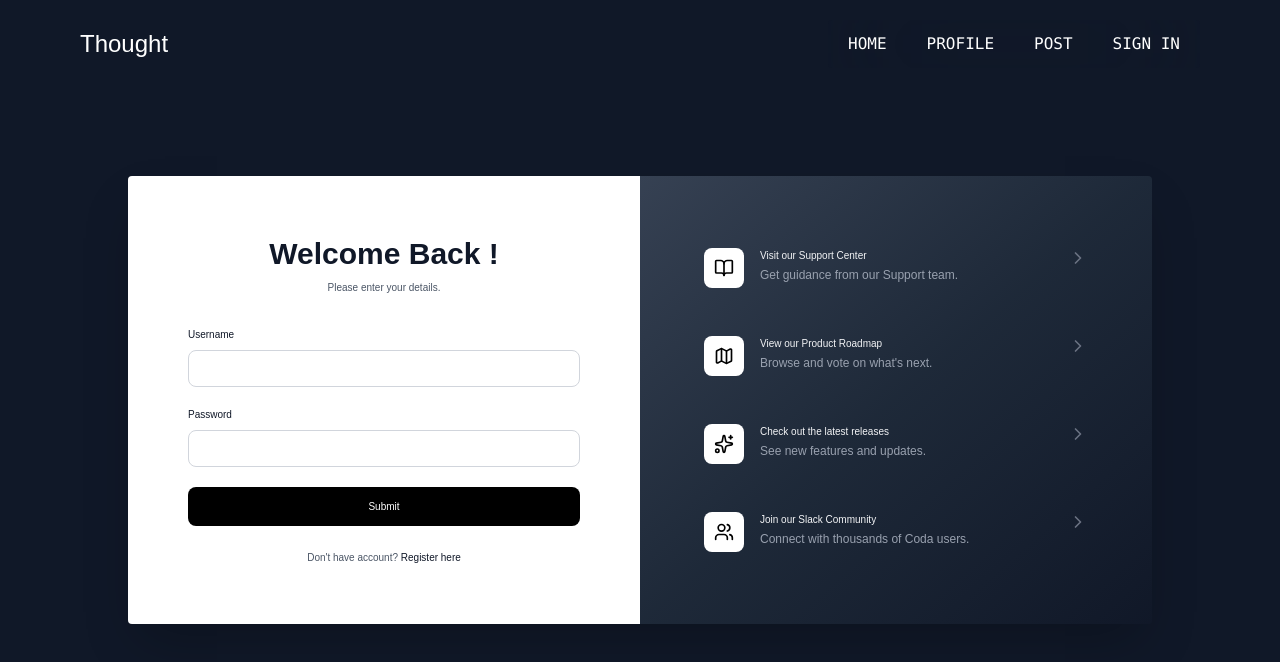
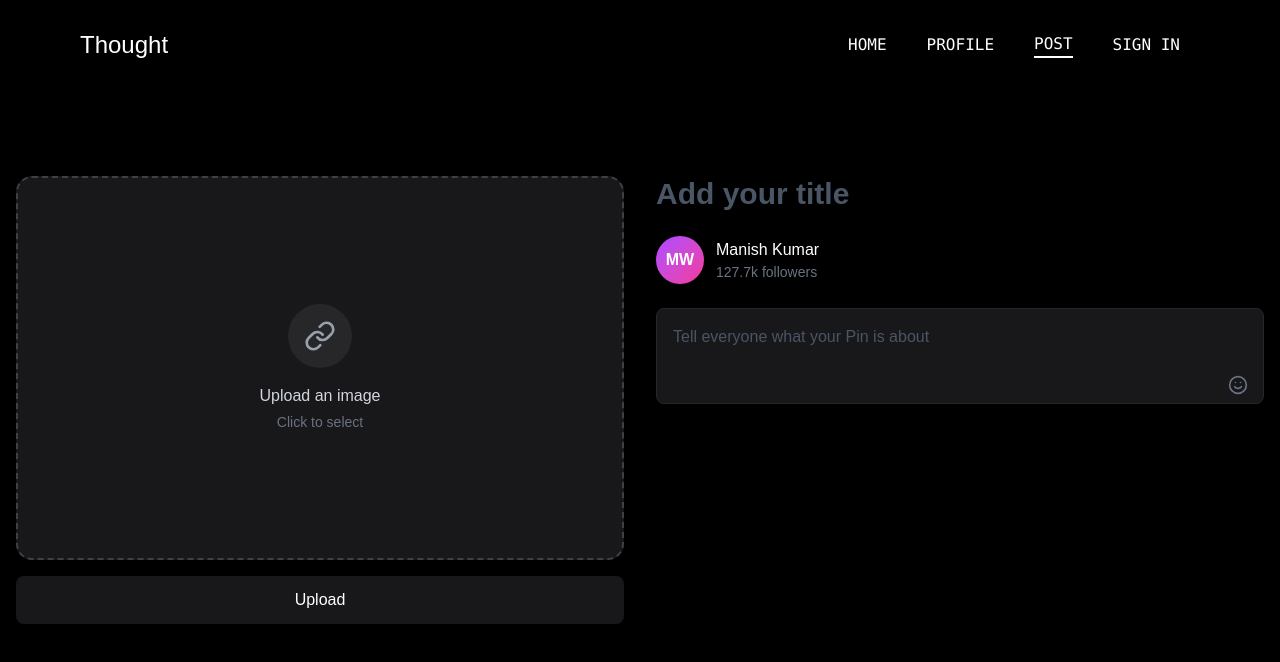
Before and after one commit to strictlyManish/Devconnect, a React (Vite) app in the folder client/: page /post in a window 1280 px wide. Before the commit this address led to /login. Shown: the top 662 px of the page. Built offline with nearby package versions, Linux system fonts and the light colour scheme; no server answers; a web font is replaced by a local one.

Commit message:
backend or fronted both are done with posts

```diff
--- /dev/null
+++ b/client/src/pages/Feed.jsx
@@ -0,0 +1,9 @@
+import React from 'react'
+
+function Feed() {
+  return (
+    <div>Feed</div>
+  )
+}
+
+export default Feed
--- a/client/src/pages/Home.jsx
+++ /dev/null
@@ -1,9 +0,0 @@
-import React from 'react'
-
-function Home() {
-  return (
-    <div className='min-h-screen w-screen text-white'>Home</div>
-  )
-}
-
-export default Home
--- a/client/src/pages/Post.jsx
+++ b/client/src/pages/Post.jsx
@@ -1,54 +1,103 @@
-import React, { useState } from 'react';
-import {  Link, Info, Smile } from 'lucide-react';
+import React, { useState } from "react";
+import { useForm } from "react-hook-form";
+import { Link, Smile } from "lucide-react";
+import { toast } from 'react-hot-toast';
+import axios from '../api/axios';
+import { useNavigate } from 'react-router-dom';
 
 export default function Post() {
-  const [title, setTitle] = useState('');
-  const [description, setDescription] = useState('');
-  const [destinationLink, setDestinationLink] = useState('');
-  const [publishTiming, setPublishTiming] = useState('immediate');
+  const { register, handleSubmit, reset, setValue } = useForm();
+  const [preview, setPreview] = useState(null);
+  const navigate = useNavigate()
+  const handleImagePreview = (e) => {
+    const file = e.target.files[0];
+    if (!file) return;
+
+    setValue("image", file);
+    setPreview(URL.createObjectURL(file));
+  };
+
+  const onSubmit = async ({ title, body, image }) => {
+    try {
+      const formData = new FormData();
+      formData.append('title', title);
+      formData.append('body', body);
+      formData.append('image', image[0] || image);
+
+      const res = await axios.post("/post", formData, {
+        headers: {
+          'Content-Type': 'multipart/form-data'
+        }
+      });
+
+      console.log(res);
+      toast.success("Post created successfully!");
+      navigate('/');
+      reset();
+    } catch (error) {
+      console.error(error);
+      toast.error("Failed to create post");
+    }
+  };
 
   return (
-    <div className="min-h-screen  text-white flex items-center  justify-center">
-      <div className="max-w-7xl mx-auto">
+    <div className="min-h-screen text-white flex items-center justify-center bg-black p-4">
+      <div className="max-w-7xl mx-auto w-full grid grid-cols-1 lg:grid-cols-2 gap-8">
 
-        {/* Main Content */}
-        <div className="grid grid-cols-1 lg:grid-cols-2 gap-8">
-          {/* Left Side - Image Upload */}
+        {/* Left Section */}
         <div className="space-y-4">
-            <div className="bg-zinc-900 rounded-2xl border-2 border-dashed border-zinc-700 h-96 flex flex-col items-center justify-center hover:border-zinc-600 transition-colors cursor-pointer">
+
+          <label
+            htmlFor="fileInput"
+            className="bg-zinc-900 rounded-2xl border-2 border-dashed border-zinc-700 h-96 flex flex-col items-center justify-center hover:border-zinc-600 transition-colors cursor-pointer overflow-hidden"
+          >
+            {preview ? (
+              <img
+                src={preview}
+                alt="Preview"
+                className="h-full w-full object-cover rounded-2xl"
+              />
+            ) : (
+              <>
                 <div className="bg-zinc-800 rounded-full p-4 mb-4">
                   <Link className="w-8 h-8 text-gray-400" />
                 </div>
-              <input type="text" />
-              <p className="text-gray-300 font-medium mb-1">Paste image or your post link</p>
-              <p>file url</p>
-              <br />
-              <br />
-              <input type="text" className='w-fit outline-0' placeholder='Paste url'  />
+                <p className="text-gray-300 font-medium mb-1">Upload an image</p>
+                <p className="text-gray-500 text-sm">Click to select</p>
+              </>
+            )}
+          </label>
 
-            </div>
+          {/* Hidden File Input */}
+          <input
+            id="fileInput"
+            type="file"
+            accept="image/*"
+            onChange={handleImagePreview}
+            className="hidden"
+          />
 
-            <button className="w-full bg-zinc-900 hover:bg-zinc-800 text-white py-3 rounded-lg transition-colors font-medium">
+          <button
+            onClick={handleSubmit(onSubmit)}
+            className="w-full bg-zinc-900 hover:bg-zinc-800 text-white py-3 rounded-lg transition-colors font-medium"
+          >
             Upload
           </button>
         </div>
 
-          {/* Right Side - Form */}
+        {/* Right Section */}
         <div className="space-y-6">
-            {/* Title Input */}
-            <div>
+          {/* Title */}
           <input
             type="text"
             placeholder="Add your title"
-                value={title}
-                onChange={(e) => setTitle(e.target.value)}
-                className="w-full bg-transparent text-3xl font-bold text-gray-300 placeholder-gray-600 border-0 focus:outline-none focus:ring-0 px-0"
+            {...register("title")}
+            className="w-full bg-transparent text-3xl font-bold text-gray-300 placeholder-gray-600 border-0 focus:outline-none"
           />
-            </div>
 
           {/* User Info */}
           <div className="flex items-center gap-3">
-              <div className="w-12 h-12 bg-linear-to-br from-purple-500 to-pink-500 rounded-full flex items-center justify-center">
+            <div className="w-12 h-12 bg-gradient-to-br from-purple-500 to-pink-500 rounded-full flex items-center justify-center">
               <span className="text-white font-semibold">MW</span>
             </div>
             <div>
@@ -57,21 +106,21 @@ export default function Post() {
             </div>
           </div>
 
-            {/* Description */}
           <div className="relative">
             <textarea
               placeholder="Tell everyone what your Pin is about"
-                value={description}
-                onChange={(e) => setDescription(e.target.value)}
+              {...register("body")}
               className="w-full bg-zinc-900 text-gray-300 placeholder-gray-600 rounded-lg p-4 border border-zinc-800 focus:outline-none focus:border-zinc-700 resize-none h-24"
             />
-              <button className="absolute bottom-4 right-4 text-gray-500 hover:text-yellow-500">
+            <button
+              type="button"
+              className="absolute bottom-4 right-4 text-gray-500 hover:text-yellow-500"
+            >
               <Smile className="w-5 h-5" />
             </button>
           </div>
         </div>
       </div>
     </div>
-    </div>
   );
 }
--- a/client/src/routes/Mainroutes.jsx
+++ b/client/src/routes/Mainroutes.jsx
@@ -1,63 +1,46 @@
-import { useEffect, useState } from "react";
-import axios from "../api/axios";
-import ProtectedRoute from './../components/Protect';
-import Home from './../pages/Home';
 import Profile from './../pages/Profile';
 import Post from './../pages/Post';
 import Login from './../pages/Login';
 import { Route, Routes } from "react-router-dom";
-import { Loader } from "lucide-react";
 import Register from './../pages/Register';
+import Feed from './../pages/Feed';
 
 function App() {
-  const [user, setUser] = useState(null);
-  const [loading, setLoading] = useState(true);
-
-  useEffect(() => {
-    axios.get("/user", { withCredentials: true })
-      .then(res => setUser(res.data))
-      .catch(() => setUser(null))
-      .finally(() => setLoading(false));
-  }, []);
-
-  if (loading) return <div className="grid place-content-center h-screen w-screen">
-    <Loader className="text-white animate-spin h-10 w-10" />
-  </div>;
 
   return (
     <Routes>
       <Route
         path="/"
         element={
-          <ProtectedRoute user={user}>
-            <Home />
-          </ProtectedRoute>
+
+          <Feed />
+
         }
       />
 
       <Route
         path="/profile"
         element={
-          <ProtectedRoute user={user}>
-            <Profile />
-          </ProtectedRoute>
+
+          <Profile />
+
         }
       />
 
       <Route
         path="/post"
         element={
-          <ProtectedRoute user={user}>
-            <Post />
-          </ProtectedRoute>
+
+          <Post />
+
         }
       />
       <Route
         path="/register"
         element={
-          <ProtectedRoute user={user}>
-            <Register />
-          </ProtectedRoute>
+
+          <Register />
+
         }
       />
 
```
Also changed, not shown: 1 other file (tests, documents, lock files or other folders). Lines whose indentation alone changed are shown as unchanged.
